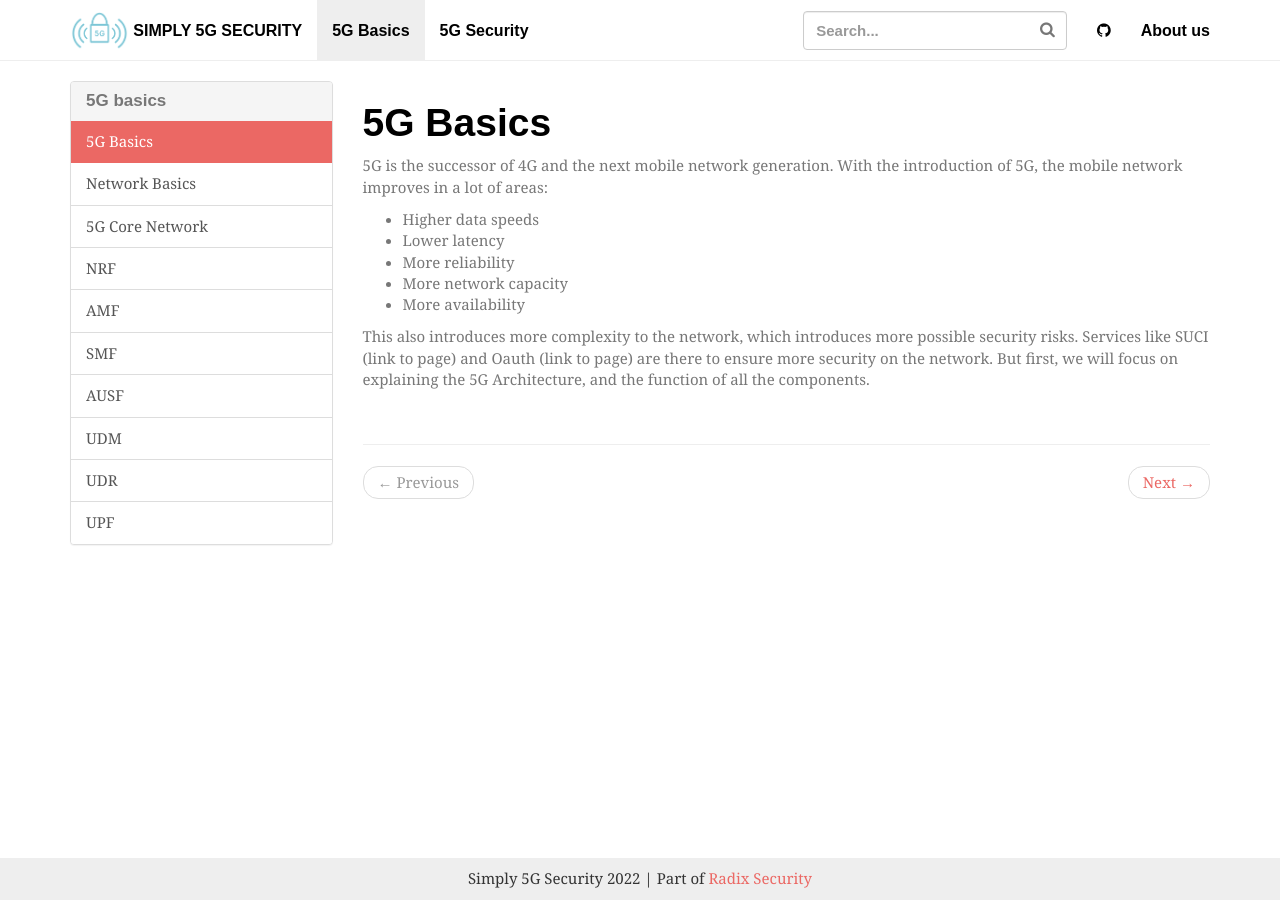
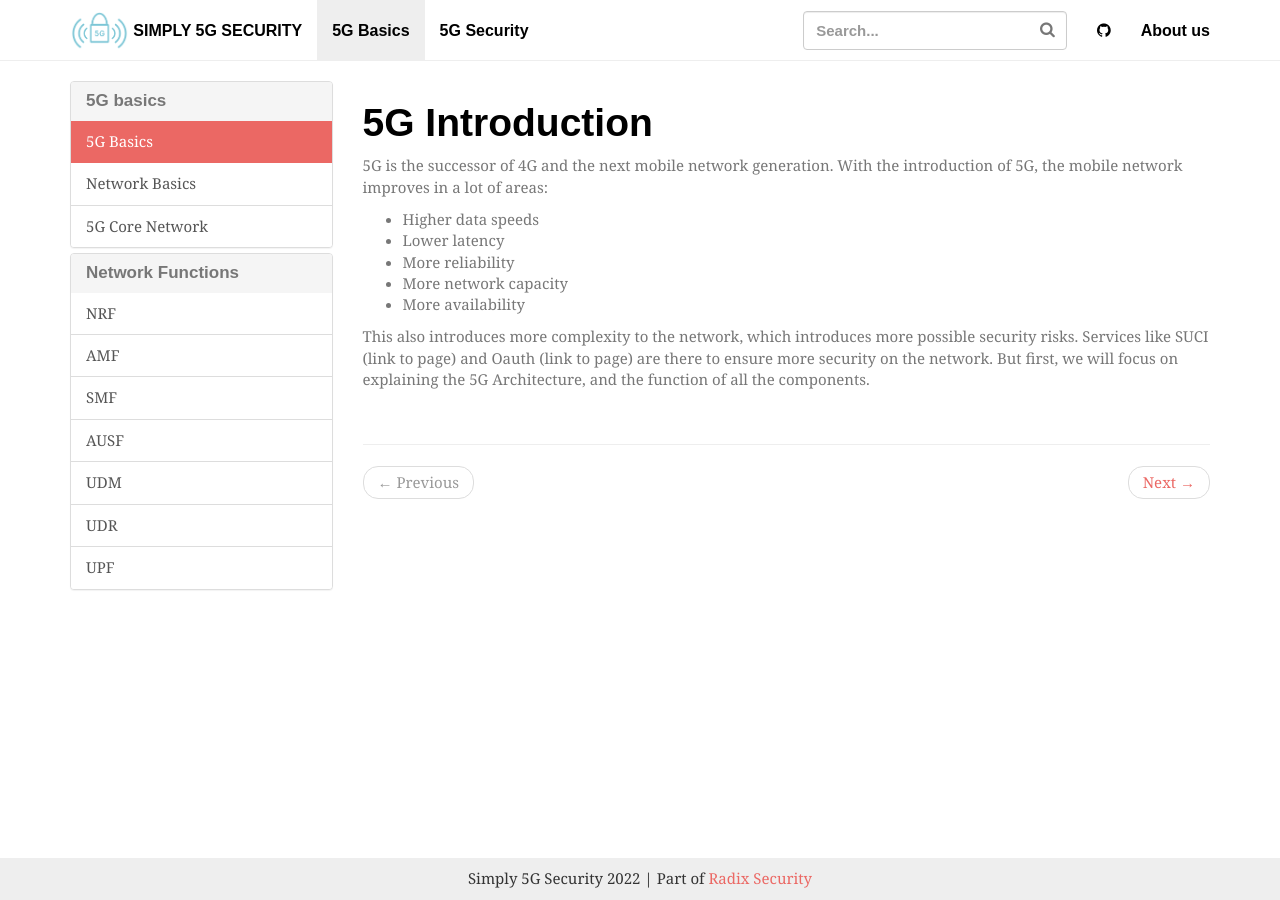
Before and after one commit to PienvandenAbeele/Simply5GSecurity, a Jekyll site: the page built from docs/_basics/5gbasics.md, in a window 1280 px wide. Built offline with Jekyll 4.4.1, drawn with Linux system fonts in a browser that asks for light colours; some web fonts are replaced.

Commit message:
Small fix

```diff
--- a/docs/_basics/5gbasics.md
+++ b/docs/_basics/5gbasics.md
@@ -1,5 +1,5 @@
 ---
-title: 5G Basics
+title: 5G Introduction
 permalink: /docs/5gbasics/
 redirect_from: /docs/5gbasics.md
 ---
--- a/docs/_data/basics.yml
+++ b/docs/_data/basics.yml
@@ -3,6 +3,9 @@
   - 5gbasics
   - ue
   - core
+
+- title: Network Functions
+  docs:
   - nrf
   - amf
   - smf
--- a/docs/_includes/docs_nav.html
+++ b/docs/_includes/docs_nav.html
@@ -4,9 +4,10 @@
       <div class="panel panel-default">
         <div class="panel-heading">
           <h4 class="panel-title">
-            <a role="button" data-toggle="collapse" data-parent="#accordion" href="#collapse-{{forloop.index}}" aria-expanded="false" aria-controls="collapse-{{forloop.index}}">
+            <!-- <a role="button" data-toggle="collapse" data-parent="#accordion" href="#collapse-{{forloop.index}}" aria-expanded="false" aria-controls="collapse-{{forloop.index}}">
               {{ section.title }}
-            </a>
+            </a> -->
+            {{ section.title }}
           </h4>
         </div>
         {% assign collapsed = true %}
@@ -34,9 +35,10 @@
       <div class="panel panel-default">
         <div class="panel-heading">
           <h4 class="panel-title">
-            <a role="button" data-toggle="collapse" data-parent="#accordion" href="#collapse-{{forloop.index}}" aria-expanded="false" aria-controls="collapse-{{forloop.index}}">
+            <!-- <a role="button" data-toggle="collapse" data-parent="#accordion" href="#collapse-{{forloop.index}}" aria-expanded="false" aria-controls="collapse-{{forloop.index}}">
               {{ section.title }}
-            </a>
+            </a> -->
+            {{ section.title }}
           </h4>
         </div>
         {% assign collapsed = true %}
```
